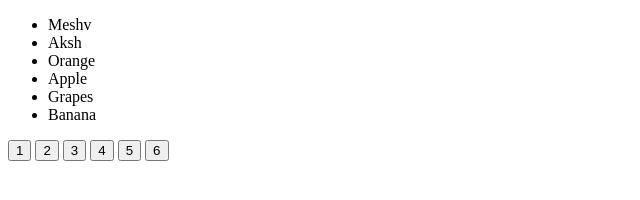
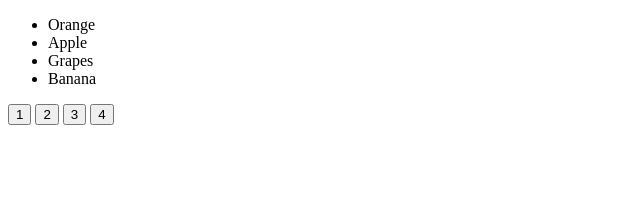
Before and after one commit to AKSHDESAI1/copy2, a plain HTML site: page index.html in a window 1280 px wide. Shown: the whole page, without its empty margins (0-640 px from the left). Drawn offline with Linux system fonts and the light colour scheme.

Commit message:
Update index.html

```diff
--- a/index.html
+++ b/index.html
@@ -10,8 +10,7 @@
 
 <body>
     <ul id="list1">
-        <li>Meshv</li>
-        <li>Aksh</li>
+
         <li>Orange</li>
         <li>Apple</li>
         <li>Grapes</li>
@@ -21,8 +20,7 @@
     <button id="2" onclick="aksh(this.id)">2</button>
     <button id="3" onclick="aksh(this.id)">3</button>
     <button id="4" onclick="aksh(this.id)">4</button>
-    <button id="5" onclick="aksh(this.id)">5</button>
-    <button id="6" onclick="aksh(this.id)">6</button>
+
     <ul id="list2">
 
     </ul>
```
